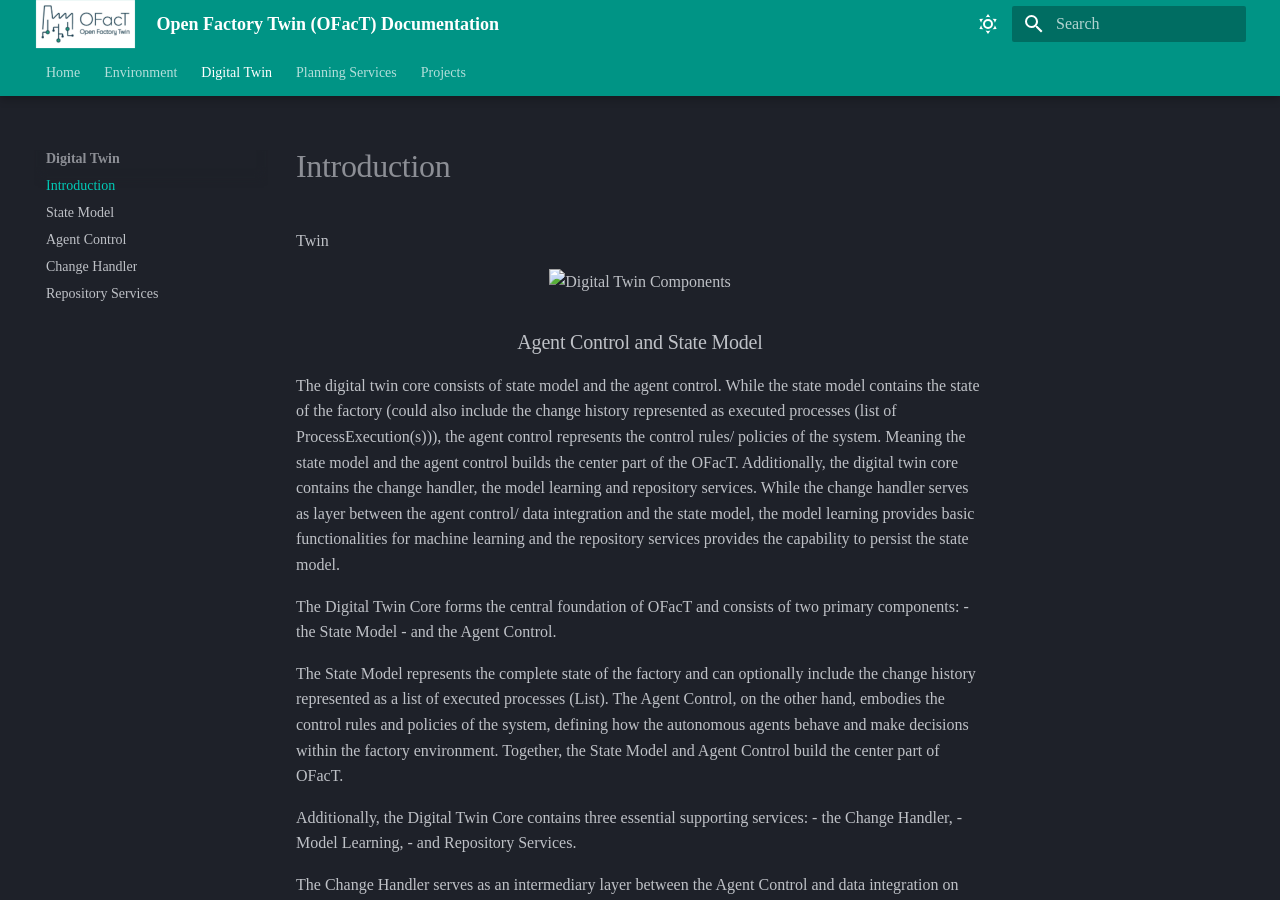
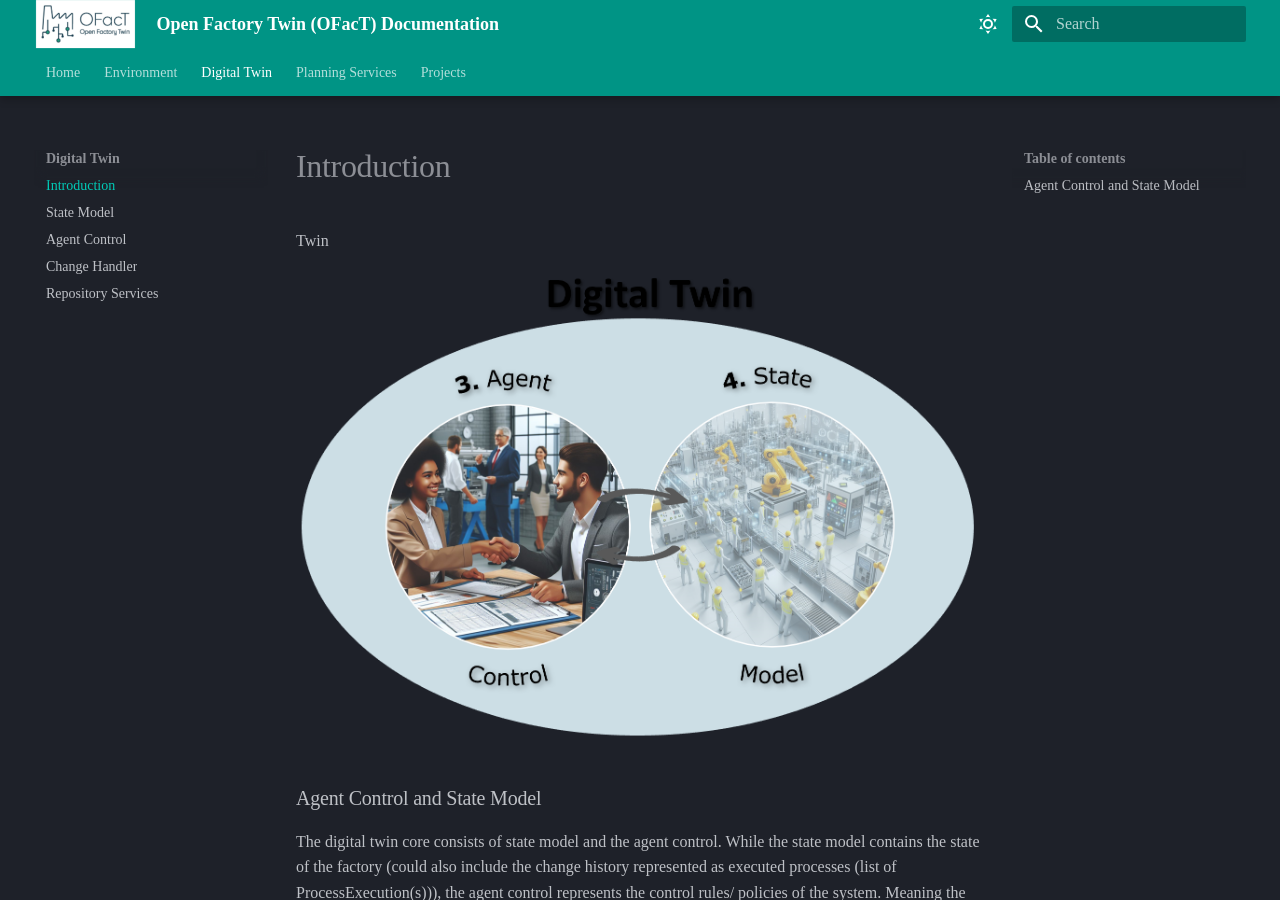
Before and after one commit to OpenFactoryTwin/ofact, an MkDocs documentation site: the page built from docs/twin/digital_twin.md, in a window 1280 px wide and 900 px high. Built offline with MkDocs 1.6.1 and Material for MkDocs 9.7.7, drawn with Linux system fonts in a browser that asks for light colours; some web fonts are replaced.

Commit message:
Update digital_twin.md

```diff
--- a/docs/twin/digital_twin.md
+++ b/docs/twin/digital_twin.md
@@ -1,8 +1,7 @@
 Twin
-<div align="center">
-  <img src="../assets/imgs/digital_twin_components.png" width="300" height="300" alt="Digital Twin Components" />
-  <h3>Agent Control and State Model</h3>
-</div>
+![Digital Twin Components](../assets/imgs/digital_twin_components.png)
+
+### Agent Control and State Model
 The digital twin core consists of state model and the agent control. While the state model contains the state of the factory (could also include the change history represented as executed processes (list of ProcessExecution(s))), the agent control represents the control rules/ policies of the system. Meaning the state model and the agent control builds the center part of the OFacT. Additionally, the digital twin core contains the change handler, the model learning and repository services. While the change handler serves as layer between the agent control/ data integration and the state model, the model learning provides basic functionalities for machine learning and the repository services provides the capability to persist the state model.
 
 The Digital Twin Core forms the central foundation of OFacT and consists of two primary components: - the State Model - and the Agent Control.
@@ -14,7 +13,7 @@ Additionally, the Digital Twin Core contains three essential supporting services
 The Change Handler serves as an intermediary layer between the Agent Control and data integration on one side and the State Model on the other, ensuring all state changes are validated and consistent. Model Learning provides basic functionalities for machine learning, enabling the system to learn from historical data. Repository Services provide the capability to persist the State Model, ensuring long-term data retention, versioning, and recoverability of the entire system state.
 
 <div align="center">
-  <img src="image.png" width="500" height="300" alt="Schematic Structure Twin" />
+  <img src="twin.png" width="500" height="300" alt="Schematic Structure Twin" />
   <h3>Schematic Structure Twin</h3>
 </div>
 State Model
```
